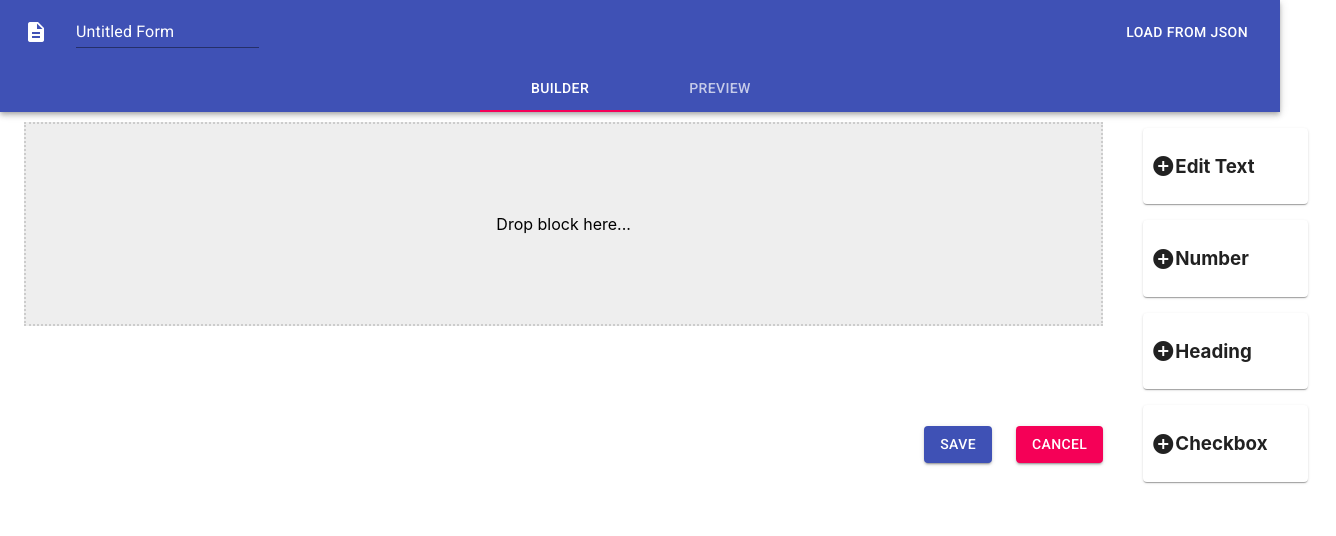
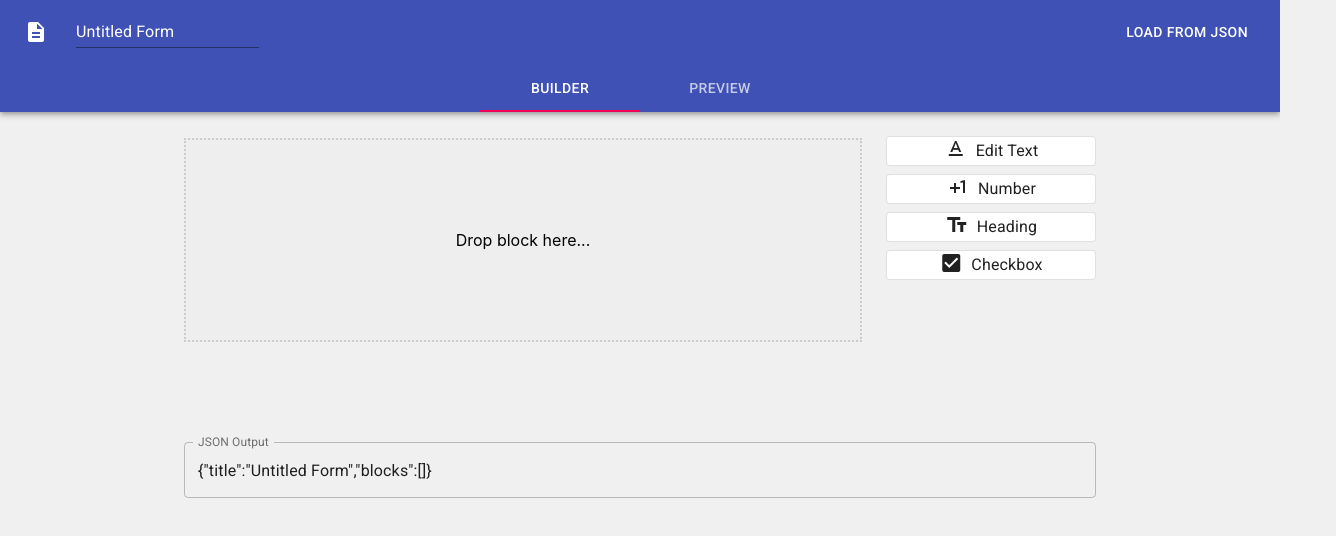
Before and after one commit to tanmayv/react-form-builder, a React (Create React App) app: page / in a window 1280 px wide. Shown: the top 536 px of the page, 1336 px wide, since content can reach past the window. Built offline with nearby package versions, Linux system fonts and the light colour scheme.

Commit message:
Manage states between child and parent components

```diff
--- a/package.json
+++ b/package.json
@@ -11,13 +11,16 @@
     "@types/node": "^12.12.62",
     "@types/react": "^16.9.49",
     "@types/react-dom": "^16.9.8",
+    "@types/styled-components": "^5.1.3",
     "react": "^16.13.1",
     "react-dnd": "^11.1.3",
     "react-dnd-html5-backend": "^11.1.3",
     "react-dom": "^16.13.1",
     "react-drag-and-drop": "^3.0.0",
     "react-flexview": "^6.0.1",
+    "react-redux": "^7.2.1",
     "react-scripts": "3.4.3",
+    "styled-components": "^5.2.0",
     "typescript": "^3.7.5"
   },
   "scripts": {
--- a/src/App.tsx
+++ b/src/App.tsx
@@ -34,27 +34,28 @@ interface FormData {
 function App() {
   const [ formData, setFormData ] = useState<FormData>({ title: 'Untitled Form' });
   const [ currentTab, setCurrentTab ] = useState<number>(0);
+
   const builderProps: FormBuilderProps = {
     registry: {
       text: {
         handler: EditTextComponent,
         title: 'Edit Text',
-        iconClass: 'add_circle'
+        iconClass: 'text_format'
       },
       number: {
         handler: NumberComponent,
         title: 'Number',
-        iconClass: 'add_circle'
+        iconClass: 'plus_one'
       },
       heading: {
         handler: HeadingComponent,
         title: 'Heading',
-        iconClass: 'add_circle'
+        iconClass: 'text_fields'
       },
       checkbox: {
         handler: CheckboxComponent,
         title: 'Checkbox',
-        iconClass: 'add_circle'
+        iconClass: 'check_box'
       }
     },
     data: {
@@ -90,12 +91,23 @@ function App() {
             <Tab label="Preview" />
           </Tabs>
       </AppBar>
-      <Container fixed>
-        <div id="builder">
-          {currentTab === 0 && <FormBuilder {...builderProps}/>}
-          {currentTab === 1 && <FormRenderer {...builderProps}/>}
-        </div>
+      <Container maxWidth='md' style={{paddingTop: '16px'}}>
+        { currentTab === 0 &&
+          <div>
+            <FormBuilder {...builderProps} key='builder'/>
+            <TextField
+                fullWidth
+                label="JSON Output"
+                multiline
+                rowsMax={5}
+                value={JSON.stringify(formData)}
+                variant="outlined"
+              />
+          </div>
+        }
+        { currentTab === 1 && <FormRenderer {...builderProps} title={formData.title}/>}
       </Container>
+
     </div>
   );
 }
--- a/src/core/FormBuilder.tsx
+++ b/src/core/FormBuilder.tsx
@@ -1,4 +1,4 @@
-import React, { useCallback, useState } from "react";
+import React, { useCallback, useEffect, useState } from "react";
 import Grid from "@material-ui/core/Grid";
 import Paper from "@material-ui/core/Paper";
 import Icon from "@material-ui/core/Icon";
@@ -7,7 +7,7 @@ import { HTML5Backend } from "react-dnd-html5-backend";
 
 import SortingList, { ExternalListItem } from "./darg-drop/SortingList";
 import BlockConfigurator, { ConfigProps } from "./blockconfig/BlockConfigurator";
-import { Button } from "@material-ui/core";
+import { Typography } from "@material-ui/core";
 
 export interface FormBuilderBlockConfig {
   iconClass: string;
@@ -29,7 +29,10 @@ export interface FormBuilderProps {
 }
 
 const FormBuilder: React.FC<FormBuilderProps> = ({ data, registry, change }) => {
-  const [blocks, setBlocks] = useState(data && data.blocks || []);
+  const [blocks, setBlocks] = useState((data && data.blocks) || []);
+  useEffect(() => {
+    change(blocks);
+  }, [blocks]);
 
   const reorderItems = useCallback((fromIndex, toIndex) => {
 			setBlocks((blocks) => {
@@ -61,7 +64,16 @@ const FormBuilder: React.FC<FormBuilderProps> = ({ data, registry, change }) =>
 		});
   }, [blocks]);
 
-  const blockList = blocks.map((block: BlockData) => {
+  const updateBlock = useCallback((id: any, data) => {
+    setBlocks((blocks) => {
+			const newBlocks = [...blocks];
+			const block = newBlocks.find((block) => block.id === id)
+			if (block) block.data = data;
+			return newBlocks;
+		});
+  }, [blocks]);
+
+  const blockList = blocks.map((block: BlockData, index: number) => {
     const formBlock = registry[block.type].handler;
     const { title } = registry[block.type];
     return {
@@ -72,6 +84,7 @@ const FormBuilder: React.FC<FormBuilderProps> = ({ data, registry, change }) =>
             title={title}
             block={formBlock}
             removeBlock={removedBlock}
+            updateBlock={updateBlock}
             data={block.data}/>
       ),
     };
@@ -80,10 +93,10 @@ const FormBuilder: React.FC<FormBuilderProps> = ({ data, registry, change }) =>
   const blockToolViewContainer = Object.keys(registry).map((blockType: string, idx: number) => {
     const config = registry[blockType];
     const item = (
-      <Paper style={{ margin: "16px", padding: "8px" }} key={idx}>
-        <Grid container alignItems={"center"}>
-          <Icon>{config.iconClass}</Icon>
-          <h3>{config.title}</h3>
+      <Paper variant="outlined" style={{ marginTop: "8px" }} key={idx}>
+        <Grid container alignItems="center" justify="center" spacing={1}>
+          <Grid item><Icon>{config.iconClass}</Icon></Grid>
+          <Grid item><Typography variant='subtitle1'>{config.title}</Typography></Grid>
         </Grid>
       </Paper>
     );
@@ -95,22 +108,14 @@ const FormBuilder: React.FC<FormBuilderProps> = ({ data, registry, change }) =>
   return (
     <DndProvider backend={HTML5Backend}>
       <Grid container spacing={3}>
-        <Grid item xs={10}>
+        <Grid item xs={9}>
 					<SortingList
 					reorderItems={reorderItems}
 					items={blockList}
 					externalItemDropped={addNewBlock}
 					></SortingList>
-					<Grid container spacing={3} alignItems='stretch' justify='flex-end'>
-						<Grid item>
-							<Button variant='contained' color='primary' onClick={(event) => change(blocks)}>Save</Button>
 				</Grid>
-						<Grid item>
-							<Button variant='contained' color='secondary' onClick={(event) => setBlocks(data?.blocks || [])}>Cancel</Button>
-						</Grid>
-					</Grid>
-				</Grid>
-        <Grid item xs={2}>
+        <Grid item xs={3}>
           {blockToolViewContainer}
         </Grid>
       </Grid>
--- a/src/core/FormRenderer.tsx
+++ b/src/core/FormRenderer.tsx
@@ -1,8 +1,10 @@
+import { Container, Grid, Paper, Typography } from '@material-ui/core';
 import React, { useState } from 'react';
-import { BlockData, FormBuilderProps } from './FormBuilder';
 
-const FormRenderer: React.FC<FormBuilderProps> = ({registry, data}) => {
-  const [formData, setFormData] = useState(data && data.blocks || []);
+import { BlockData } from './FormBuilder';
+
+const FormRenderer: React.FC<any> = ({registry, data, title}) => {
+  const [formData, setFormData] = useState((data && data.blocks) || []);
 
   const blockList: any[] = formData.map((block: BlockData, idx: number) => {
     const FormBlock = registry[block.type].handler;
@@ -16,12 +18,22 @@ const FormRenderer: React.FC<FormBuilderProps> = ({registry, data}) => {
       changeOne: () => {},
       createProperty: () => {}
     }
-    return <FormBlock key={block.id} {...props}></FormBlock>
+    return <Grid item xs={12} key={block.id}><FormBlock {...props}></FormBlock></Grid>
   });
-  return <div>
-    <div>{JSON.stringify(formData)}</div>
-    <div>{blockList}</div>
-  </div>
+  return (
+    <Container maxWidth='sm' style={{paddingTop: '16px'}}>
+      <Paper style={{padding: '16px'}}>
+        <form>
+          <Grid container spacing={3}>
+            <Grid item xs={12}>
+              <Typography variant='h3'>{title}</Typography>
+            </Grid>
+            {blockList}
+          </Grid>
+        </form>
+      </Paper>
+    </Container>
+  );
 };
 
 export default FormRenderer;
--- a/src/core/blockconfig/BlockConfiguration.tsx
+++ b/src/core/blockconfig/BlockConfigForm.tsx
@@ -62,10 +62,11 @@ const BlockConfigForm: React.FC<BlockConfigFormProps> = ({formData, properties,
         );
       };
     }
+    return <div>Input not found</div>;
   });
   return (
-    <div>
-      <Typography variant='subtitle2'>Block Configuration</Typography>
+    <div style={{padding: '8px 16px'}}>
+      <Typography variant='subtitle2' component='h1'>Block Configuration</Typography>
       <form className={classes.root}>
           {configurationFormElements}
       </form>
--- a/src/core/darg-drop/SortingList.tsx
+++ b/src/core/darg-drop/SortingList.tsx
@@ -59,7 +59,7 @@ const ExternalListItem: React.FC<ExternalListItemProps> = ({item, config}) => {
   const [, drag] = useDrag({
     item: { type: ItemTypes.EXTERNAL_LIST_ITEM, config },
   });
-  return <div ref={drag}>{item}</div>;
+  return <div ref={drag} style={{cursor: 'grab'}}>{item}</div>;
 }
 
 const ListItem: React.FC<ListItemProps> = ({index, reorderItems, item, setPlaceholderIndex}) => {
@@ -102,7 +102,7 @@ const ListItem: React.FC<ListItemProps> = ({index, reorderItems, item, setPlaceh
   });
   const opacity = isDragging ? 0 : 1
   drag(drop(ref));
-  return <div style={{opacity}}ref={ref}>{item}</div>
+  return <div style={{opacity, cursor: 'move'}} ref={ref}>{item}</div>
 };
 
 export { ExternalListItem };
--- a/src/custom-component/EditTextComponent.tsx
+++ b/src/custom-component/EditTextComponent.tsx
@@ -13,6 +13,7 @@ const EditTextComponent: React.FC<ConfigProps> = ({createProperty, properties, c
   return (
     <div>
       <TextField
+        fullWidth
         label={properties.label}
         type="text"
         placeholder="answer here"
--- a/src/custom-component/NumberComponent.tsx
+++ b/src/custom-component/NumberComponent.tsx
@@ -14,7 +14,7 @@ const NumberComponent: React.FC<ConfigProps> = ({ createProperty, properties, ch
 
   return (
     <div>
-      <TextField label={properties.label} type='number' placeholder='answer here' value={properties.value || 0} onChange={(event) => change({value : event.target.value})}/>
+      <TextField fullWidth label={properties.label} type='number' placeholder='answer here' value={properties.value || 0} onChange={(event) => change({value : event.target.value})}/>
     </div>
   );
 };
--- a/src/index.css
+++ b/src/index.css
@@ -5,6 +5,7 @@ body {
     sans-serif;
   -webkit-font-smoothing: antialiased;
   -moz-osx-font-smoothing: grayscale;
+  background-color: #f0f0f0;
 }
 
 code {
--- a/src/index.tsx
+++ b/src/index.tsx
@@ -5,8 +5,6 @@ import './index.css';
 import App from './App';
 
 ReactDOM.render(
-  <React.StrictMode>
-    <App />
-  </React.StrictMode>,
+  <App />,
   document.getElementById('root')
 );
```
Also changed, not shown: src/core/blockconfig/BlockConfigurator.tsx (+29 -10 lines), 1 other file (tests, documents, lock files or other folders). Lines whose indentation alone changed are shown as unchanged.
